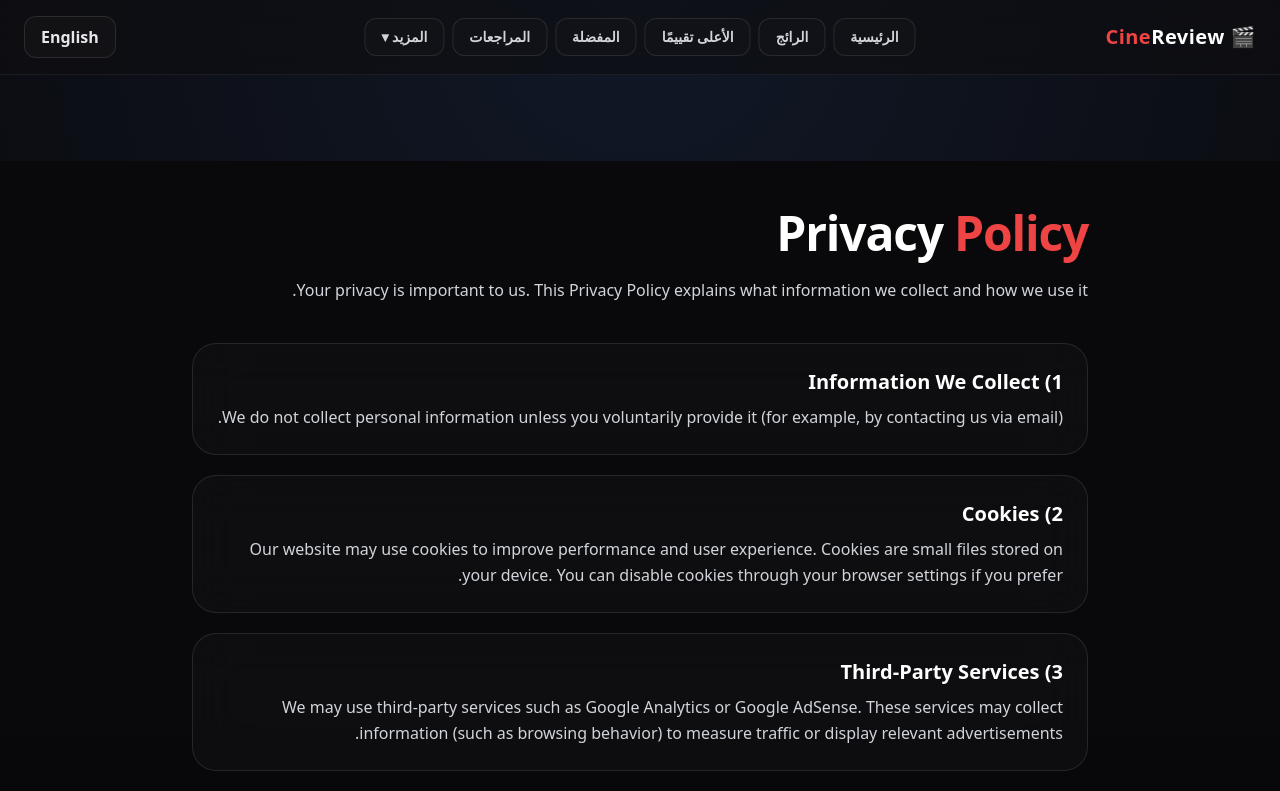
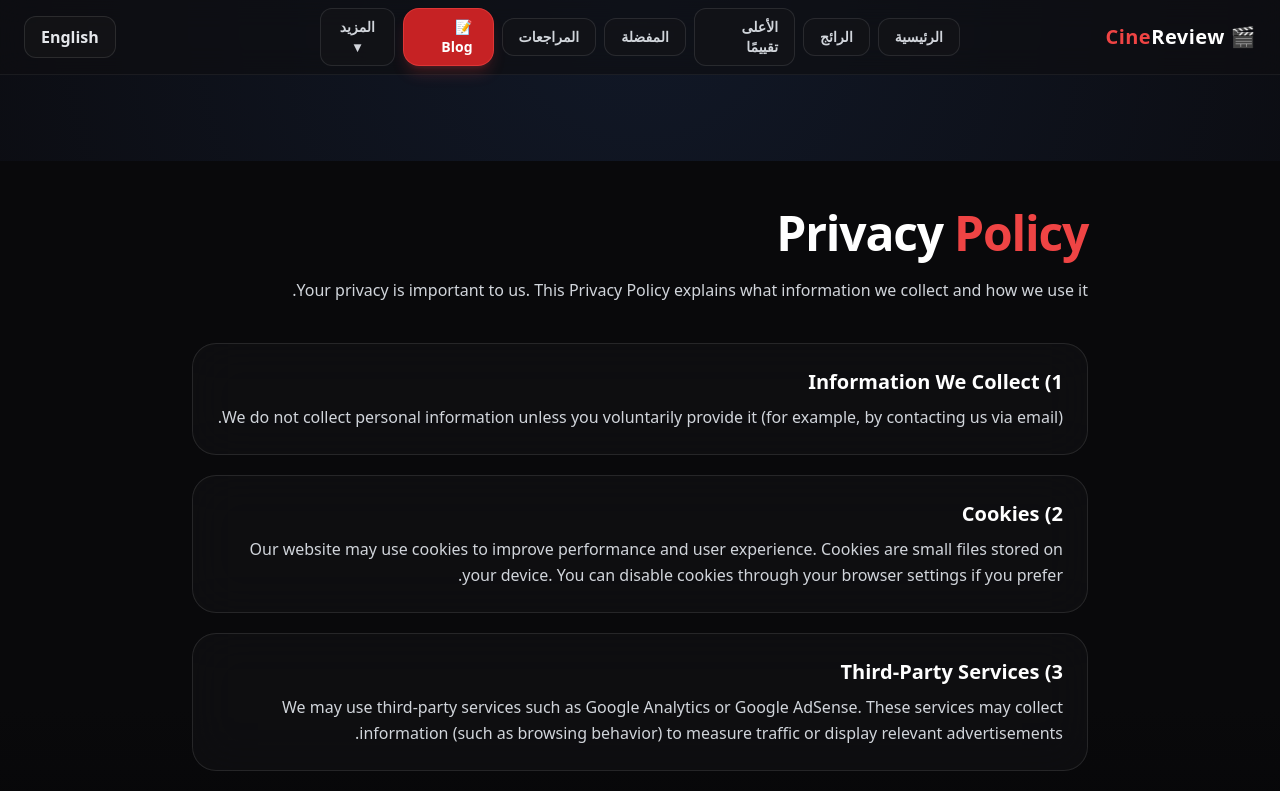
Before and after one commit to amaachouomar-cell/cine-review, a React (Vite) app in the folder Movie-App-main/: page /privacy-policy in a window 1280 px wide. Shown: the top 791 px of the page. Built offline with nearby package versions, Linux system fonts and the light colour scheme.

Commit message:
Add professional navbar + blog CTA

```diff
--- a/Movie-App-main/src/components/NavBar.jsx
+++ b/Movie-App-main/src/components/NavBar.jsx
@@ -19,21 +19,18 @@ export default function Navbar() {
 
   // ✅ Main links
   const links = [
-  { to: "/", label: t.home },
-  { to: "/trending", label: t.trending },
-  { to: "/top-rated", label: t.topRated },
-  { to: "/favorites", label: t.favorites },
-  { to: "/reviews", label: t.reviews },
-
-];
-
-
+    { to: "/", label: t.home || "Home" },
+    { to: "/trending", label: t.trending || "Trending" },
+    { to: "/top-rated", label: t.topRated || "Top Rated" },
+    { to: "/favorites", label: t.favorites || "Favorites" },
+    { to: "/reviews", label: t.reviews || "Reviews" },
+  ];
 
   // ✅ Legal links (Important for Adsense)
   const legalLinks = [
     { to: "/about", label: t.about || "About" },
     { to: "/contact", label: t.contact || "Contact" },
-    { to: "/privacy-policy", label: t.PrivacyPolicy || "PrivacyPolicy Policy" },
+    { to: "/privacy-policy", label: t.privacy || "Privacy Policy" },
     { to: "/terms", label: t.terms || "Terms" },
   ];
 
@@ -47,9 +44,13 @@ export default function Navbar() {
           transition={{ duration: 0.35, ease: "easeInOut" }}
           className="sticky top-0 z-50"
         >
-          <div className="glass px-6 py-4 relative flex items-center justify-between">
+          {/* ✅ Navbar Container */}
+          <div className="glass px-6 py-4 relative flex items-center justify-between border-b border-white/10">
             {/* ✅ Logo */}
-            <NavLink to="/" className="text-xl font-bold tracking-wide z-10">
+            <NavLink
+              to="/"
+              className="text-xl font-extrabold tracking-wide z-10 select-none"
+            >
               🎬 <span className="text-red-500">Cine</span>Review
             </NavLink>
 
@@ -58,6 +59,20 @@ export default function Navbar() {
               {links.map((l) => (
                 <NavItem key={l.to} to={l.to} label={l.label} />
               ))}
+
+              {/* ✅ CTA Blog Button (BIG for AdSense) */}
+              <NavLink
+                to="/blog"
+                className={({ isActive }) =>
+                  `px-5 py-2 rounded-2xl font-bold transition shadow-lg border ${
+                    isActive
+                      ? "bg-red-600 text-white border-red-500 shadow-red-500/25"
+                      : "bg-red-600/90 text-white border-red-500/60 hover:bg-red-700 shadow-red-500/20"
+                  }`
+                }
+              >
+                📝 {t.blog || "Blog"}
+              </NavLink>
 
               {/* ✅ Dropdown: Legal links */}
               <div className="relative">
@@ -78,6 +93,10 @@ export default function Navbar() {
                       className="absolute top-12 left-0 w-56 rounded-2xl overflow-hidden border border-white/10 bg-zinc-950/90 backdrop-blur-xl shadow-xl"
                     >
                       <div className="flex flex-col p-2">
+                        <p className="text-xs text-gray-400 font-semibold px-4 py-2">
+                          {t.legal || "Legal"}
+                        </p>
+
                         {legalLinks.map((l) => (
                           <NavLink
                             key={l.to}
@@ -131,7 +150,7 @@ export default function Navbar() {
                 className="md:hidden glass px-4 pb-4 pt-2 border-t border-white/10"
               >
                 <div className="flex flex-col gap-2">
-                  {/* Main links */}
+                  {/* ✅ Main links */}
                   {links.map((l) => (
                     <NavLink
                       key={l.to}
@@ -148,6 +167,19 @@ export default function Navbar() {
                     </NavLink>
                   ))}
 
+                  {/* ✅ Blog CTA big mobile */}
+                  <NavLink
+                    to="/blog"
+                    className={({ isActive }) =>
+                      `px-4 py-3 rounded-2xl font-bold transition border shadow-lg ${
+                        isActive
+                          ? "bg-red-600 text-white border-red-500"
+                          : "bg-red-600/90 text-white border-red-500/60 hover:bg-red-700"
+                      }`
+                    }
+                  >
+                    📝 {t.blog || "Blog"}
+                  </NavLink>
 
                   {/* ✅ Legal links */}
                   <div className="mt-3 border-t border-white/10 pt-3">
@@ -170,13 +202,6 @@ export default function Navbar() {
                         {l.label}
                       </NavLink>
                     ))}
-                    <Link
-  to="/blog"
-  className="px-5 py-2 rounded-2xl bg-red-600 hover:bg-red-700 transition font-bold shadow-lg text-white text-sm md:text-base"
->
-  📝 Blog
-</Link>
-
                   </div>
                 </div>
               </motion.div>
@@ -202,6 +227,5 @@ function NavItem({ to, label }) {
     >
       {label}
     </NavLink>
-
   );
 }
```
